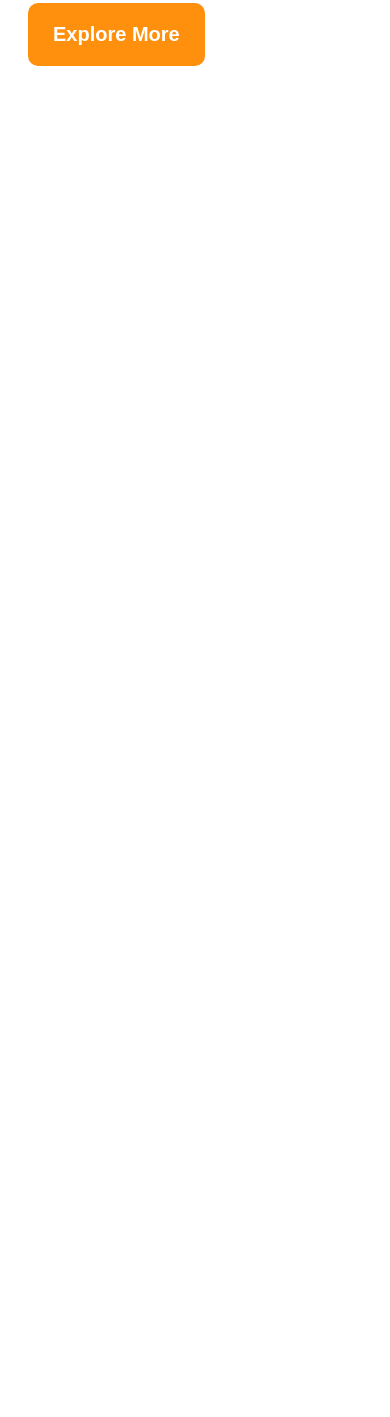
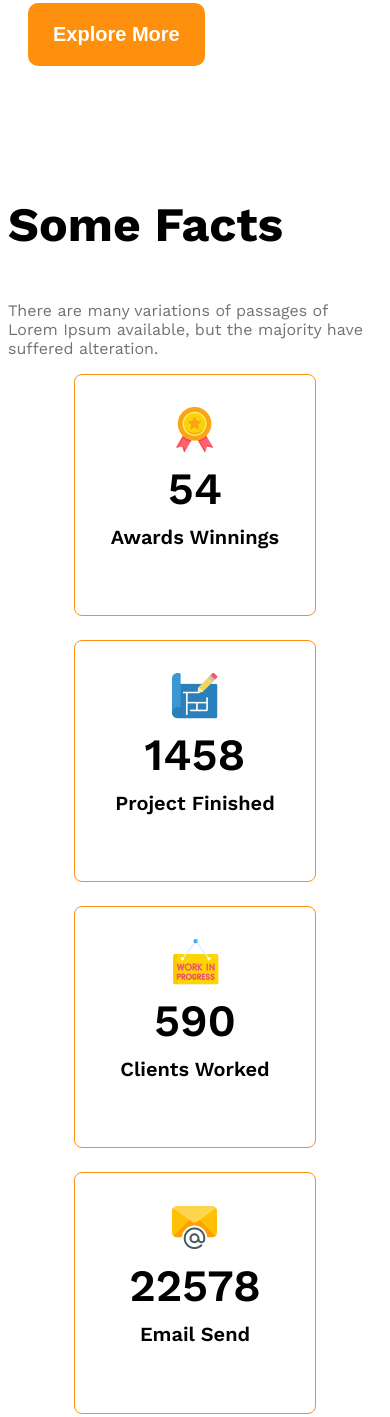
Before and after one commit to ismailsajid/g3-architects-project, a plain HTML site: page index.html in a window 390 px wide. Shown: the part 2889-4306 px from the top of the page. Before the commit the page ends 2963 px from the top, so only its background shows below. Drawn offline with nearby package versions, Linux system fonts and the light colour scheme.

Commit message:
make responsive some facts

```diff
--- a/index.html
+++ b/index.html
@@ -35,6 +35,7 @@
     </header>
 
     <main>
+       <!-- teams section stars here -->
         <section class="teams display-flex">
             <div class="img-container">
                 <img src="images/team1.png" alt="">
@@ -44,11 +45,60 @@
             </div>
 
             <div class="our-features">
-                <h3 class="feature-title dark-3">Quick list <span class="title-mid dark-1">of Our</span> <span class="title-end">Features</span> </h3>
+                <h3 class="section-title dark-3">Quick list <span class="title-mid dark-1">of Our</span> <span class="title-end">Features</span> </h3>
                 <p class="feature-details dark-3">There are many variations of passages of Lorem Ipsum available, but the majority have suffered alteration in some form, by injected humour, or randomised words which don't look even</p>
                 <button class="btn-primary">Explore More</button>
             </div>
         </section>
+        <!-- teams section ends here -->
+
+        <!-- feature-2 start here -->
+         <section>
+
+         </section>
+
+
+        <!-- feature-2 end here -->
+
+        <!-- some-facts start here -->
+         <section class="some-facts">
+            <h3 class="section-title">Some Facts</h3>
+            <p class="fact-description dark-3">There are many variations of passages of Lorem Ipsum available, but the majority have suffered alteration.</p>
+            <div class="fact-container">
+                <!-- .fact*4>img.fact-icon+h4.fact-number+h5.fact-name -->
+                <div class="fact display-flex">
+                    <div>
+                    <img src="images/icons/ribon.png" alt="" class="fact-icon">
+                    <h4 class="fact-number">54</h4>
+                    <h5 class="fact-name">Awards Winnings</h5>
+                    </div>
+                </div>
+                <div class="fact display-flex">
+                   <div>
+                    <img src="images/icons/projects.png" alt="" class="fact-icon">
+                    <h4 class="fact-number">1458</h4>
+                    <h5 class="fact-name">Project Finished</h5>
+                   </div>
+                </div>
+                <div class="fact display-flex">
+                   <div>
+                    <img src="images/icons/customers.png" alt="" class="fact-icon">
+                    <h4 class="fact-number">590</h4>
+                    <h5 class="fact-name">Clients Worked</h5>
+                   </div>
+                </div>
+                <div class="fact display-flex">
+                    <div>
+                    <img src="images/icons/email.png" alt="" class="fact-icon">
+                    <h4 class="fact-number">22578</h4>
+                    <h5 class="fact-name">Email Send</h5>
+                    </div>
+                </div>
+            </div>
+         </section>
+
+
+        <!-- some-facts end here -->
     </main>
 
     <footer>
--- a/style/architect.css
+++ b/style/architect.css
@@ -43,6 +43,10 @@
 main > section{
   margin-top: 130px;
 
+}
+.section-title{
+  font-weight: 700;
+  font-size: 3rem;
 }
 
   /* nav bar styles starts here */
@@ -106,10 +110,7 @@ main > section{
     margin-left: 130px;
     max-width: 530px;
   }
-  .feature-title{
-    font-weight: 500;
-    font-size: 3rem;
-  }
+
   .title-mid{
     font-weight: 700;
   }
@@ -118,3 +119,43 @@ main > section{
     font-weight: 700;
   }
   /* feature and teams style ends here */
+
+  /* feature-2 style start here */
+
+  /* feature-2 style end here */
+
+  /* some-faacts style start here */
+  .fact-description{
+    max-width: 540px;
+
+  }
+
+
+
+
+  .fact-container{
+    display: grid;
+    grid-template-columns: repeat(4, 1fr);
+  }
+  .fact{
+    border: 1px solid #FF900E;
+    width: 240px;
+    height: 240px;
+    border-radius: 8px;
+    text-align: center;
+    align-items: center;
+    justify-content: center;
+  }
+  .fact-number{
+    font-size: 2.8rem;
+    font-weight: 600;
+    margin-top: 5px;
+    margin-bottom: 10px;
+  }
+  .fact-name{
+    font-size: 1.25rem;
+    font-weight: 600;
+    margin-top: 10px;
+  }
+
+  /* some-faacts style start here */
--- a/style/responsive.css
+++ b/style/responsive.css
@@ -5,9 +5,13 @@
         flex-direction: column;
     }
 
-    .img-container{
+    .img-container, .fact-container{
         display: grid;
         grid-template-columns: repeat(1, 1fr);
+    }
+    .fact-container{
+        justify-items: center;
+        gap: 24px;
     }
     .our-features{
         margin-left: 20px;
```
